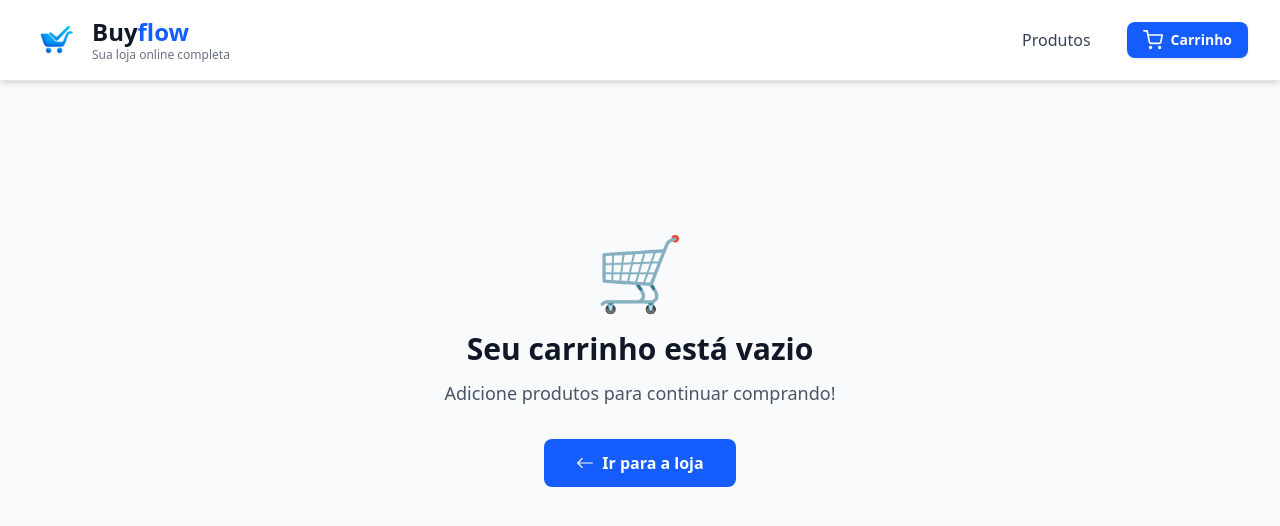
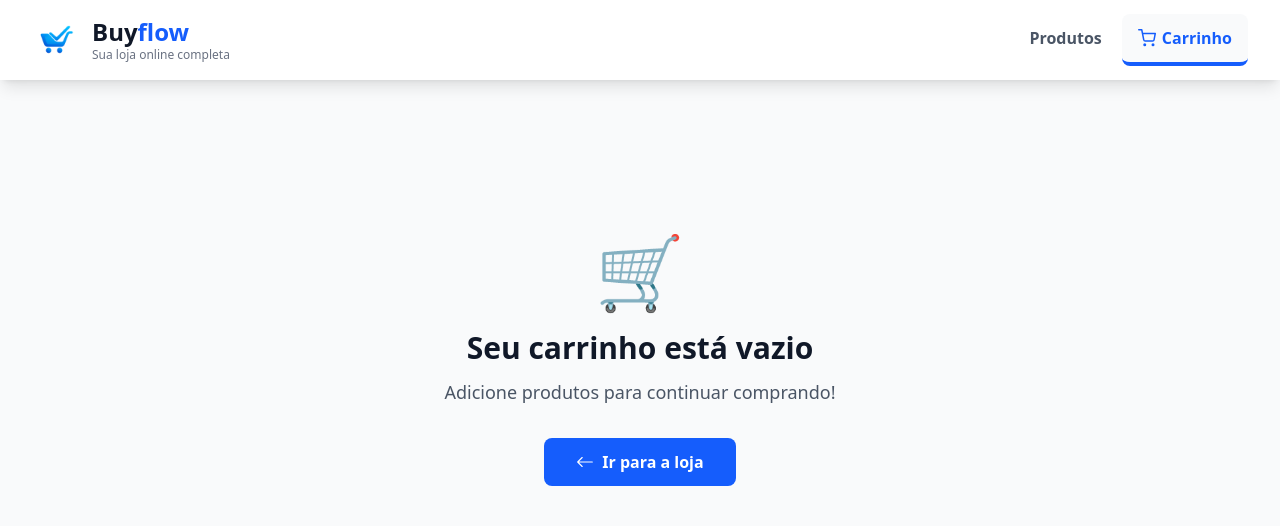
Before and after one commit to pedrofroeder/buyflow, a React (Vite) app: page /cart in a window 1280 px wide. Shown: the top 526 px of the page. Built offline with nearby package versions, Linux system fonts and the light colour scheme.

Commit message:
Alteração no header

```diff
--- a/src/components/Header/index.tsx
+++ b/src/components/Header/index.tsx
@@ -1,4 +1,4 @@
-import { Link } from "react-router-dom";
+import { Link, useLocation } from "react-router-dom";
 import { FiShoppingCart, FiMenu } from "react-icons/fi";
 import { useContext, useState } from "react";
 import { CartContext } from "../../contexts/CartContext";
@@ -9,11 +9,41 @@ export function Header() {
   const { cart } = useContext(CartContext);
   const [isMenuOpen, setIsMenuOpen] = useState(false);
 
+  const location = useLocation();
+
   const totalItems = cart.reduce((total, item) => total + item.amount, 0);
 
+  const isRouteActive = (path: string) => location.pathname === path;
+
+  const activeTextClass = colors.primary.text;
+  const activeBorderClass = colors.primary.border;
+
+  const inactiveText = 'text-gray-600 hover:text-gray-900';
+  const inactiveHoverBg = 'hover:bg-gray-50';
+
+
+  const navLinkClass = (path: string) => `
+    font-semibold px-4 py-3 rounded-lg transition-all duration-200 relative
+    flex items-center gap-1.5
+    ${isRouteActive(path)
+      ? `${activeTextClass} bg-gray-50 border-b-4 ${activeBorderClass}`
+      : `${inactiveText} ${inactiveHoverBg} border-b-4 border-transparent`
+    }
+  `;
+
+  const mobileLinkClass = (path: string) => `
+    flex items-center gap-3 font-medium px-4 py-2 rounded-lg transition-all duration-200
+    ${isRouteActive(path)
+      ? `bg-gray-100 ${activeTextClass} border-l-4 ${activeBorderClass} font-bold`
+      : `${inactiveText} hover:bg-gray-100`
+    }
+  `;
+
+
   return (
-    <header className="bg-white shadow-md border-b border-gray-200 sticky top-0 z-50">
+    <header className="bg-white shadow-lg sticky top-0 z-50">
       <div className="max-w-7xl mx-auto px-4 sm:px-6 lg:px-8 h-16 sm:h-20 flex items-center justify-between">
+
         <Link
           to="/"
           className="flex items-center gap-2 sm:gap-3 hover:opacity-80 transition flex-shrink-0"
@@ -33,22 +63,24 @@ export function Header() {
           </div>
         </Link>
 
-        <nav className="hidden md:flex items-center gap-6">
+        <nav className="hidden md:flex items-center gap-1">
           <Link
             to="/"
-            className={`text-gray-700 ${colors.primary.text.replace('text-', 'hover:text-')} transition font-medium px-3 py-2 rounded-lg hover:bg-gray-50`}
+            className={navLinkClass('/')}
           >
             Produtos
           </Link>
 
           <Link
             to="/cart"
-            className={`relative flex items-center gap-2 ${colors.primary.bg} ${colors.primary.hover} text-white px-4 py-2 rounded-lg transition shadow-sm`}
+            className={navLinkClass('/cart')}
           >
-            <FiShoppingCart size={20} />
-            <span className="text-sm font-semibold">Carrinho</span>
+            <FiShoppingCart size={18} />
+            <span>Carrinho</span>
             {totalItems > 0 && (
-              <span className="absolute -top-2 -right-2 bg-red-500 text-white text-xs font-bold rounded-full w-5 h-5 flex items-center justify-center">
+              <span
+                className={`ml-1 ${colors.primary.bg.replace('bg-', 'bg-')} text-white text-xs font-bold rounded-full w-5 h-5 flex items-center justify-center`}
+              >
                 {totalItems}
               </span>
             )}
@@ -56,34 +88,45 @@ export function Header() {
         </nav>
 
         <div className="flex md:hidden items-center">
+          <Link to="/cart" className="relative mr-2 p-2 text-gray-600 hover:text-gray-900 transition">
+            <FiShoppingCart size={22} />
+            {totalItems > 0 && (
+              <span className="absolute top-0 right-0 bg-red-600 text-white text-xs font-bold rounded-full w-4 h-4 flex items-center justify-center">
+                {totalItems}
+              </span>
+            )}
+          </Link>
+
           <button
             onClick={() => setIsMenuOpen(!isMenuOpen)}
-            className={`flex items-center justify-center w-10 h-10 text-gray-700 ${colors.primary.text.replace('text-', 'hover:text-')} hover:bg-gray-50 rounded-lg transition`}
+            className={`flex items-center justify-center w-10 h-10 text-gray-700 ${colors.primary.text.replace('text-', 'hover:text-')} hover:bg-gray-100 rounded-lg transition`}
           >
-            <FiMenu size={20} />
+            <FiMenu size={22} />
           </button>
         </div>
       </div>
 
       {isMenuOpen && (
-        <div className="md:hidden bg-white border-t border-gray-200 shadow-lg animate-slideDown">
-          <div className="px-4 py-3 space-y-2">
+        <div className="md:hidden bg-white border-t border-gray-100 shadow-inner">
+          <div className="px-4 py-3 space-y-1">
             <Link
               to="/"
-              className={`flex items-center gap-3 text-gray-700 ${colors.primary.text.replace('text-', 'hover:text-')} transition font-medium px-3 py-2 rounded-lg hover:bg-gray-50`}
+              className={mobileLinkClass('/')}
               onClick={() => setIsMenuOpen(false)}
             >
-              <span>Produtos</span>
+              Produtos
             </Link>
 
             <Link
               to="/cart"
-              className={`flex items-center gap-3 text-gray-700 ${colors.primary.text.replace('text-', 'hover:text-')} transition font-medium px-3 py-2 rounded-lg hover:bg-gray-50`}
+              className={mobileLinkClass('/cart')}
               onClick={() => setIsMenuOpen(false)}
             >
-              <span>Carrinho</span>
+              <div className="flex items-center gap-2">
+                 <FiShoppingCart size={18} /> <span>Carrinho</span>
+              </div>
               {totalItems > 0 && (
-                <span className="ml-auto bg-red-500 text-white text-xs font-bold rounded-full w-5 h-5 flex items-center justify-center">
+                <span className="ml-auto bg-red-600 text-white text-xs font-bold rounded-full w-5 h-5 flex items-center justify-center">
                   {totalItems}
                 </span>
               )}
--- a/src/config/colors.ts
+++ b/src/config/colors.ts
@@ -1,19 +1,24 @@
+// src/config/colors.ts
+
 export const colors = {
   primary: {
     bg: "bg-blue-600",
     hover: "hover:bg-blue-700",
     text: "text-blue-600",
+    border: "border-blue-600",
     bgClass: "blue-600",
     hoverClass: "blue-700"
   },
   secondary: {
     bg: "bg-gray-500",
     hover: "hover:bg-gray-600",
-    text: "text-gray-500"
+    text: "text-gray-500",
+    border: "border-gray-500",
   },
   danger: {
     bg: "bg-red-500",
     hover: "hover:bg-red-600",
-    text: "text-red-500"
+    text: "text-red-500",
+    border: "border-red-500",
   }
 } as const;
```
